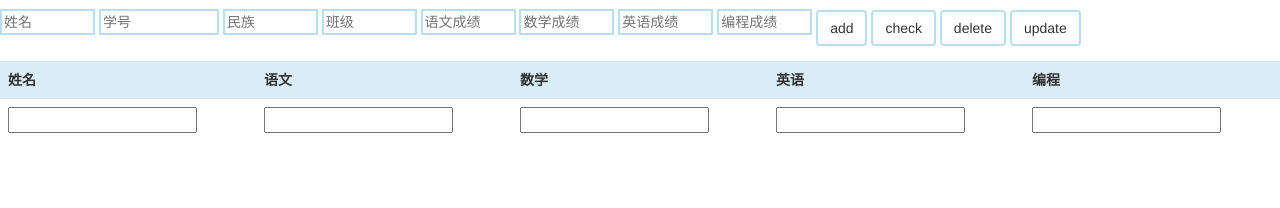
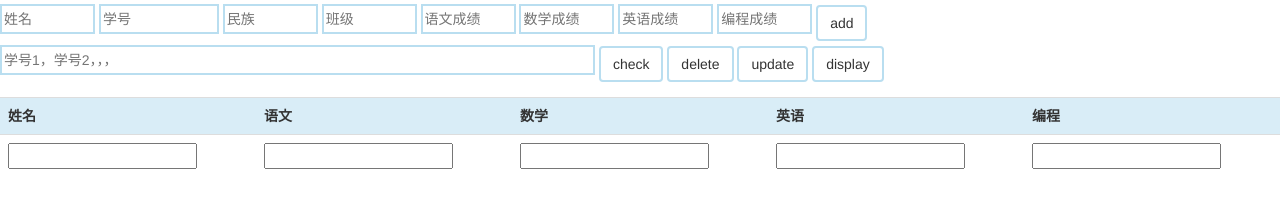
Before and after one commit to carons-cr/bootstrap_stuGradeList, a plain HTML site: page index.html in a window 1280 px wide. Drawn offline with Linux system fonts and the light colour scheme.

Commit message:
just finish task1,2

```diff
--- a/index.css
+++ b/index.css
@@ -1,33 +1,43 @@
 .form-btn{
     text-align: right;
-    margin-top:10px;
+    margin-top:5px;
     margin-left: 0;
 }
 .form-text-name{
     border: #b9def0 2px solid;
     width: 95px;
+    height: 30px;
 }
 .form-text-sno{
     border: #b9def0 2px solid;
     width: 120px;
+    height: 30px;
 }
 .form-text-nation{
     border: #b9def0 2px solid;
     width: 95px;
+    height: 30px;
 }
 .form-text-class{
     border: #b9def0 2px solid;
     width: 95px;
+    height: 30px;
 }
 .form-text-subject{
     border: #b9def0 2px solid;
     width: 95px;
+    height: 30px;
 }
 .form-text-grade{
     border: #b9def0 2px solid;
     width: 95px;
+    height: 30px;
 }
 .form-btn{
     border: #b9def0 2px solid;
-
 }
+.form-text-checksno{
+    border: #b9def0 2px solid;
+    width: 595px;
+    height: 30px;
+}
--- a/index.html
+++ b/index.html
@@ -10,23 +10,25 @@
     <link rel="stylesheet" href="./index.css">
 </head>
 <body>
-<form action="test.html" onsubmit="return doForStu()">
+<form action="index.html" onsubmit="return doForStu()">
     <div class="form-group">
-        <input type="text" class="form-text-name" placeholder="姓名" id="add-name"/>
-        <input type="text" class="form-text-sno" placeholder="学号" id="add-sno"/>
-        <input type="text" class="form-text-nation" placeholder="民族" id="add-nation"/>
-        <input type="text" class="form-text-class" placeholder="班级" id="add-klass"/>
-        <input type="text" class="form-text-grade" placeholder="语文成绩" id="add-chinese"/>
-        <input type="text" class="form-text-grade" placeholder="数学成绩" id="add-math"/>
-        <input type="text" class="form-text-grade" placeholder="英语成绩" id="add-english"/>
-        <input type="text" class="form-text-grade" placeholder="编程成绩" id="add-programe"/>
-        <button type="submit" class="btn btn-default form-btn" onclick="addStu()">add</button>
+        <input type="text" class="form-text-name" placeholder="姓名" id="add-name"maxlength="4" minlength="1"/>
+        <input type="text" class="form-text-sno" placeholder="学号" id="add-sno" />
+        <input type="text" class="form-text-nation" placeholder="民族" id="add-nation"maxlength="4" minlength="1"/>
+        <input type="number" class="form-text-class" placeholder="班级" id="add-klass" />
+        <input type="number" class="form-text-grade" placeholder="语文成绩" id="add-chinese" />
+        <input type="number" class="form-text-grade" placeholder="数学成绩" id="add-math"/>
+        <input type="number" class="form-text-grade" placeholder="英语成绩" id="add-english"/>
+        <input type="number" class="form-text-grade" placeholder="编程成绩" id="add-programe"/>
+        <button type="submit" class="btn btn-default form-btn" onclick="addStu()">add</button><br/>
+        <input type="text" class="form-text-checksno" placeholder="学号1，学号2，，，" id="check-sno" />
         <button type="submit" class="btn btn-default form-btn" onclick="checkStu()">check</button>
         <button type="submit" class="btn btn-default form-btn" onclick="deleteStu()">delete</button>
         <button type="submit" class="btn btn-default form-btn" onclick="updateStu()">update</button>
+        <button type="submit" class="btn btn-default form-btn" onclick="displayStu()">display</button>
     </div>
 </form>
-<table class="table table-grade">
+<table class="table table-grade" id="table-grade">
     <tr>
         <th class="info">姓名</th>
         <th class="info">语文</th>
--- a/index.js
+++ b/index.js
@@ -1,8 +1,22 @@
 /**
  * Created by cr on 7/24/17.
  */
-let stuStore=[];
-let i=0;
+let snoStore=[];
+function displayStu() {
+    if(localStorage.length===0){
+        alert('暂无数据');
+        return false;
+    }
+    let str = `<table class='table table-grade'><tbody> `;
+    str += `<tr><th>名字</th><th>语文</th><th>数学</th><th>英语</th><th>编程</th></tr>`;
+   for(let i=0;i<localStorage.length;i++){
+       let key=localStorage.key(i);
+       let stu=JSON.parse(localStorage.getItem(key));
+       str+=`<tr><td>${stu.name}</td><td>${stu.chinese}</td><td>${stu.math}</td><td>${stu.english}</td><td>${stu.programe}</td></tr>`;
+   }
+    str += `</tbody></table>`;
+    document.write(str);
+}
 function addStu(){
     let stu={};
     stu.name=document.getElementById('add-name').value;
@@ -13,15 +27,10 @@ function addStu(){
     stu.math=document.getElementById('add-math').value;
     stu.english=document.getElementById('add-english').value;
     stu.programe=document.getElementById('add-programe').value;
-    if(isNaN(stu.name)&&!isNaN(stu.sno)&&isNaN(stu.nation)&&!isNaN(stu.klass)) {
-        if (!isNaN(stu.chinese)&&!isNaN(stu.math)&&!isNaN(stu.english)&&!isNaN(stu.programe)) {
-            stuStore.push(stu);
-            alert(`学生${stuStore.length}的成绩被添加`);
-            localStorage.index=i;
-            i++;
-            localStorage.students=stu;
-            return true;
-        }
+    if(isNaN(stu.name)&&!isNaN(stu.sno)&&isNaN(stu.nation)&&!isNaN(stu.klass)&&stu.chinese!==""&&stu.math!==""&&stu.english!==""&&stu.programe!=="") {
+        alert(`学生${stu.name}的成绩被添加`);
+        localStorage.setItem(`${stu.sno}`,JSON.stringify(stu));
+        return true;
     }else {
         alert(`请按正确的格式输入（格式：姓名, 学号, 民族, 班级, 学科: 成绩, ...）：`);
         return false;
@@ -29,8 +38,18 @@ function addStu(){
 }
 function checkStu() {
 
+}
+
+function deleteStu() {
+
 
 }
+
+function updateStu() {
+
+
+}
+
 function doForStu() {
 
 }
```
